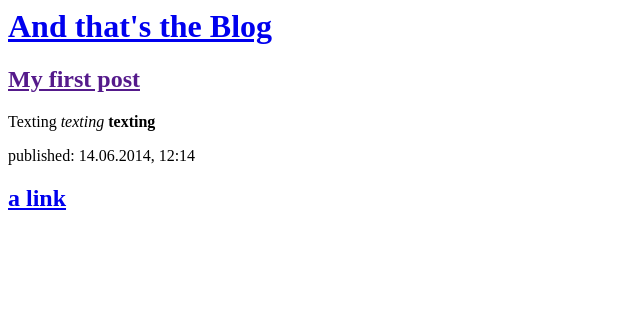
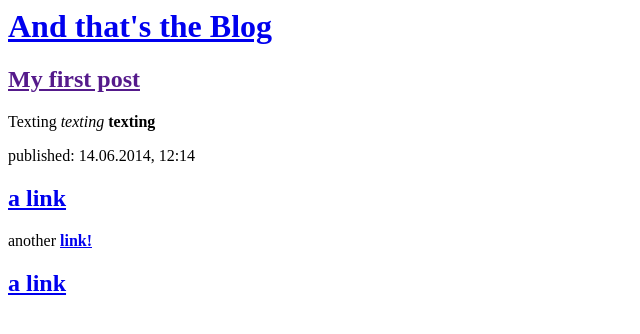
Before and after one commit to pycake88/django_project_2, a Django app: template blog/templates/blog/post_list.html in a window 1280 px wide. Shown: the top 334 px of the page, without its empty margins (0-640 px from the left). Run offline with Django 3.2, Linux system fonts and the light colour scheme; the template is opened without the code that fills it, so the values that code supplies are empty; parts of the project's set-up code (start-up, migrations or seed data) failed here and were passed over.

Commit message:
changes in postlist

```diff
--- a/blog/templates/blog/post_list.html
+++ b/blog/templates/blog/post_list.html
@@ -16,5 +16,9 @@
             <p>published: 14.06.2014, 12:14</p>
             <h2><a href="http://www.google.com">a link</a></h2>
         </div>
+        <div>
+            <p>another <a href="http://www.onet.pl"><b>link!</b></a> </p>
+            <h2><a href="http://www.google.com">a link</a></h2>
+        </div>
     </body>
 </html>
```
